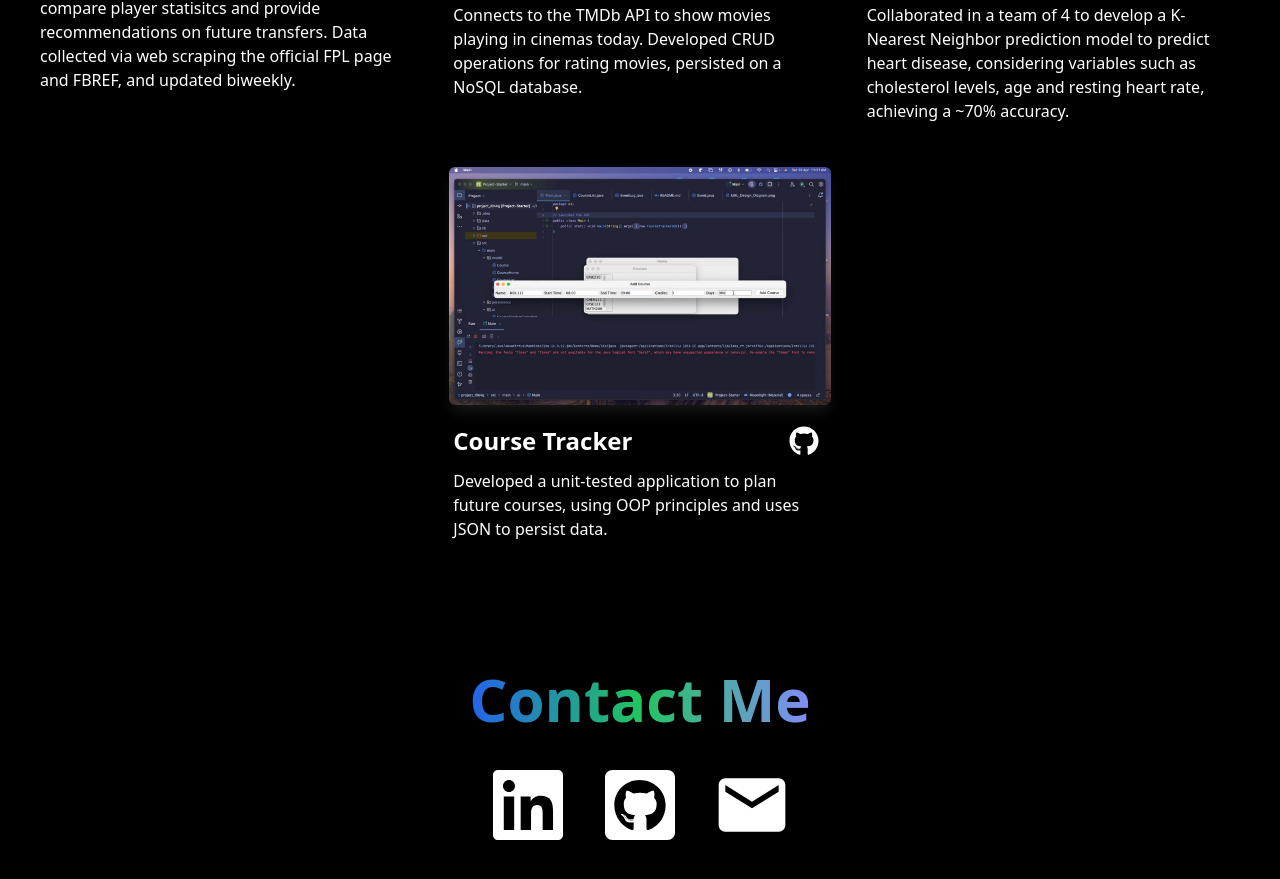
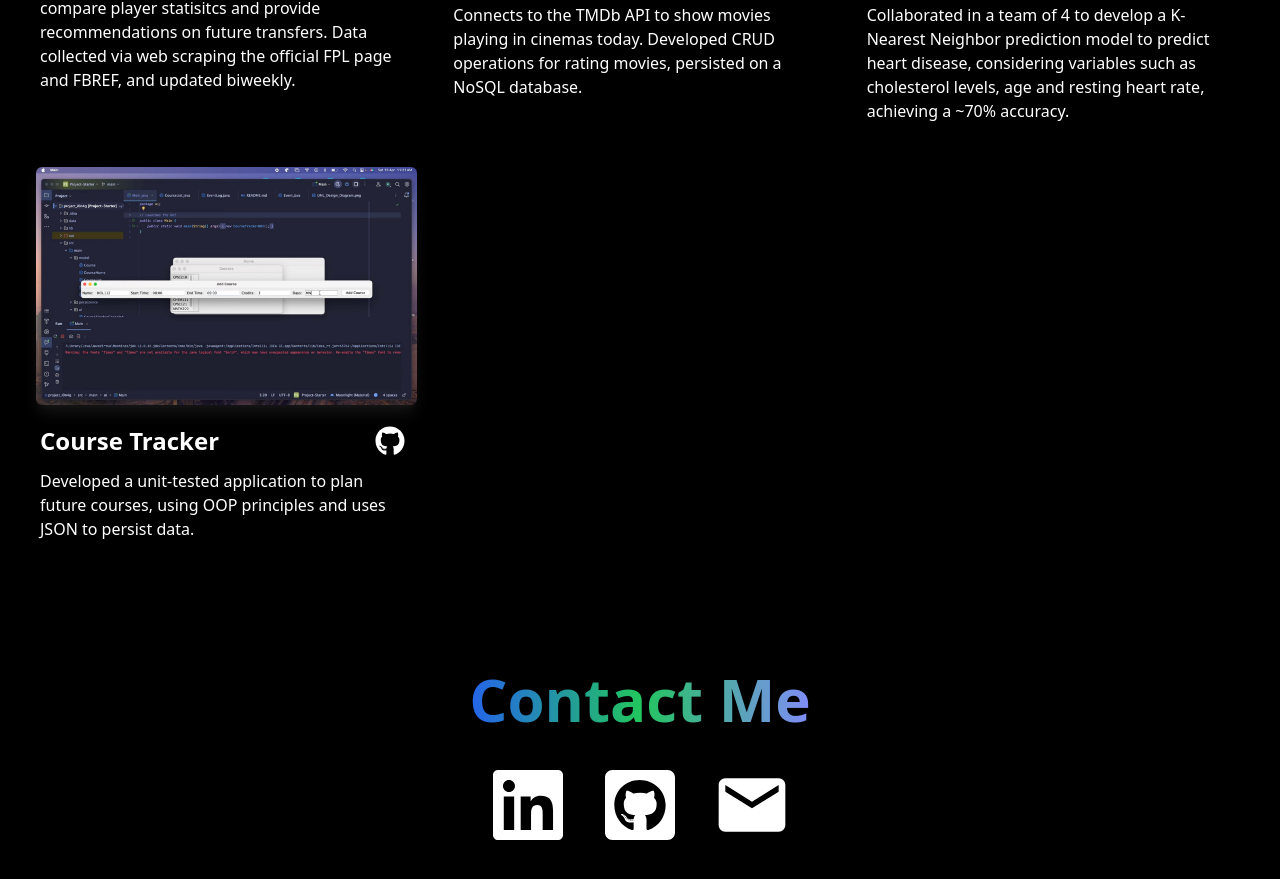
Before and after one commit to parthchheda2005/personal-portfolio, a React (Vite) app: page / in a window 1280 px wide. Shown: the part 1530-2409 px from the top of the page. Built offline with nearby package versions, Linux system fonts and the light colour scheme.

Commit message:
minor changes

```diff
--- a/src/components/Projects.jsx
+++ b/src/components/Projects.jsx
@@ -38,18 +38,6 @@ function Projects({ textGradientColor }) {
     },
   ];
 
-  const getColumnStart = (index, totalItems) => {
-    const itemsInLastRow = totalItems % 3;
-    if (itemsInLastRow === 0) return "";
-
-    const isInLastRow = index >= totalItems - itemsInLastRow;
-    if (!isInLastRow) return "";
-
-    // For a row with 1 item, start at column 2
-    if (itemsInLastRow === 1) return "sm:col-start-2";
-    return "";
-  };
-
   return (
     <div id="projects" className="text-white max-width-[1200px] mx-auto">
       <div className="mx-6 my-3 text-center">
@@ -62,10 +50,7 @@ function Projects({ textGradientColor }) {
 
       <div className="on-load grid sm:grid-cols-3 gap-4 mx-7">
         {images.map((el, index) => (
-          <div
-            key={el.title}
-            className={`${getColumnStart(index, images.length)}`}
-          >
+          <div key={el.title}>
             <ProjectCard el={el} />
           </div>
         ))}
```
